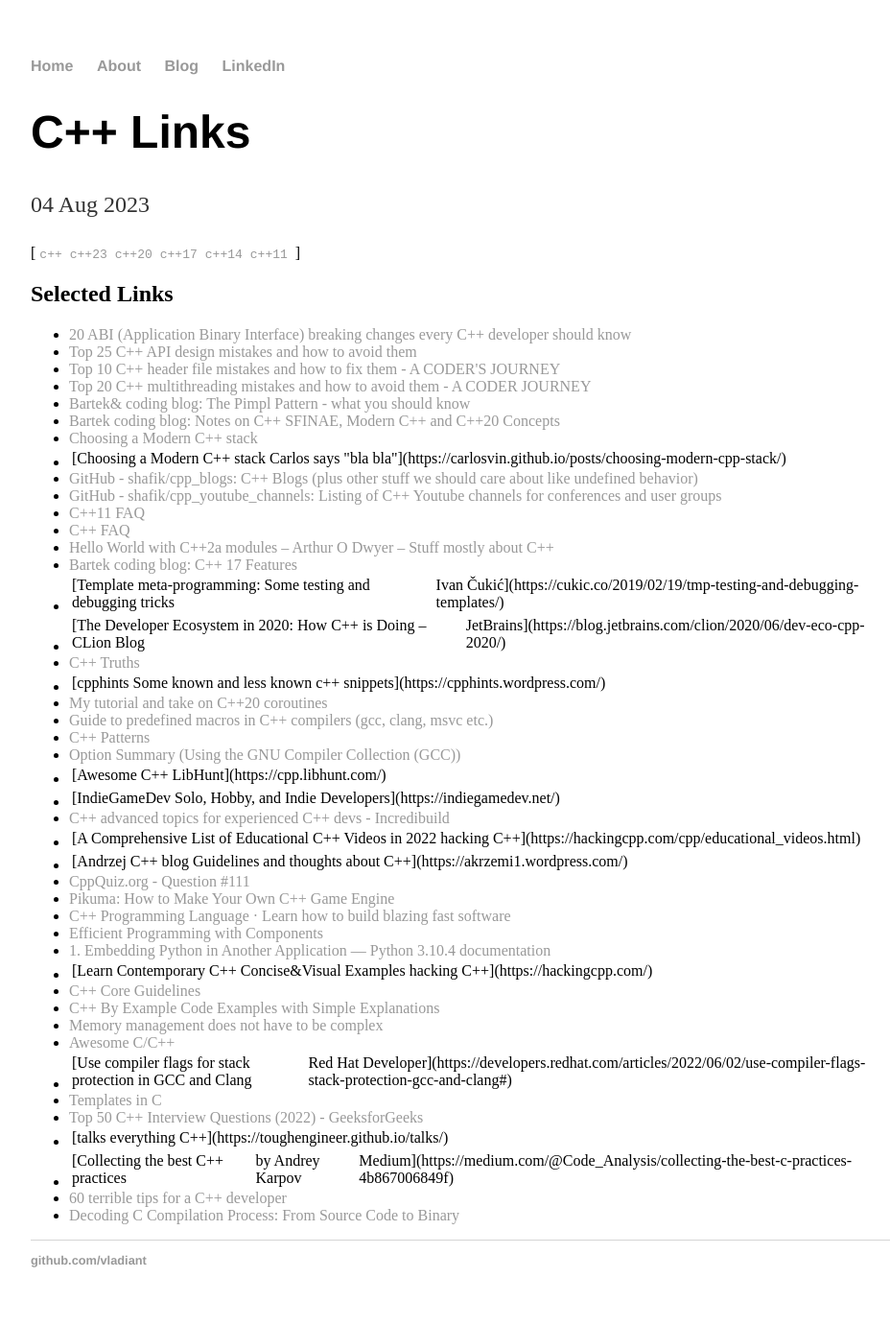
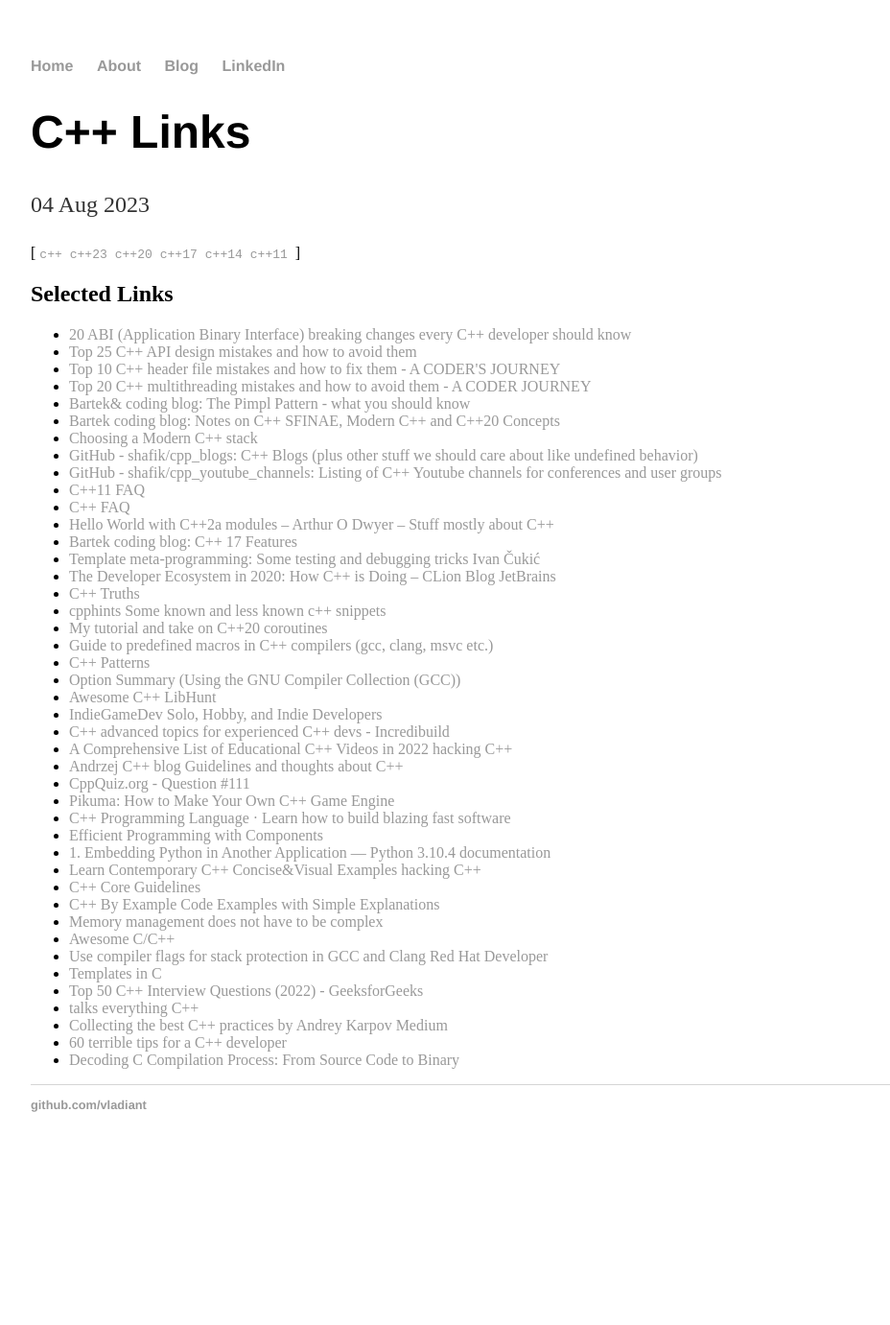
Before and after one commit to vladiant/vladiant.github.io, a Jekyll site: the page built from _posts/2023-08-04-cpplinks.md, in a window 1280 px wide. Shown: the whole page at 96% size, without its empty margins (160-1088 px from the left). Built offline with Jekyll 4.4.1, drawn with Linux system fonts in a browser that asks for light colours; after the commit the page ends 1219 px from its top, so only the background shows below that.

Commit message:
Fix links format

```diff
--- a/_posts/2023-08-04-cpplinks.md
+++ b/_posts/2023-08-04-cpplinks.md
@@ -13,40 +13,39 @@ tags: c++ c++23 c++20 c++17 c++14 c++11
 * [Bartek& coding blog: The Pimpl Pattern - what you should know](https://www.bfilipek.com/2018/01/pimpl.html)
 * [Bartek coding blog: Notes on C++ SFINAE, Modern C++ and C++20 Concepts](https://www.bfilipek.com/2016/02/notes-on-c-sfinae.html?m=1)
 * [Choosing a Modern C++ stack](https://carlosvin.github.io/posts/choosing-modern-cpp-stack/en/)
-* [Choosing a Modern C++ stack | Carlos says &quot;bla bla&quot;](https://carlosvin.github.io/posts/choosing-modern-cpp-stack/)
 * [GitHub - shafik/cpp_blogs: C++ Blogs (plus other stuff we should care about like undefined behavior)](https://github.com/shafik/cpp_blogs)
 * [GitHub - shafik/cpp_youtube_channels: Listing of C++ Youtube channels for conferences and user groups](https://github.com/shafik/cpp_youtube_channels)
 * [C++11 FAQ](http://www.stroustrup.com/C++11FAQ.html)
 * [C++ FAQ](http://www.parashift.com/c++-faq/)
 * [Hello World with C++2a modules – Arthur O Dwyer – Stuff mostly about C++](https://quuxplusone.github.io/blog/2019/11/07/modular-hello-world/)
 * [Bartek coding blog: C++ 17 Features](http://www.bfilipek.com/2017/01/cpp17features.html?m=1)
-* [Template meta-programming: Some testing and debugging tricks | Ivan Čukić](https://cukic.co/2019/02/19/tmp-testing-and-debugging-templates/)
-* [The Developer Ecosystem in 2020: How C++ is Doing – CLion Blog | JetBrains](https://blog.jetbrains.com/clion/2020/06/dev-eco-cpp-2020/)
+* [Template meta-programming: Some testing and debugging tricks  Ivan Čukić](https://cukic.co/2019/02/19/tmp-testing-and-debugging-templates/)
+* [The Developer Ecosystem in 2020: How C++ is Doing – CLion Blog  JetBrains](https://blog.jetbrains.com/clion/2020/06/dev-eco-cpp-2020/)
 * [C++ Truths](http://cpptruths.blogspot.com/)
-* [cpphints | Some known and less known c++ snippets](https://cpphints.wordpress.com/)
+* [cpphints  Some known and less known c++ snippets](https://cpphints.wordpress.com/)
 * [My tutorial and take on C++20 coroutines](https://www.scs.stanford.edu/~dm/blog/c++-coroutines.html)
 * [Guide to predefined macros in C++ compilers (gcc, clang, msvc etc.)](https://blog.kowalczyk.info/article/j/guide-to-predefined-macros-in-c-compilers-gcc-clang-msvc-etc..html)
 * [C++ Patterns](https://cpppatterns.com/)
 * [Option Summary (Using the GNU Compiler Collection (GCC))](https://gcc.gnu.org/onlinedocs/gcc/Option-Summary.html)
-* [Awesome C++ | LibHunt](https://cpp.libhunt.com/)
-* [IndieGameDev | Solo, Hobby, and Indie Developers](https://indiegamedev.net/)
+* [Awesome C++  LibHunt](https://cpp.libhunt.com/)
+* [IndieGameDev  Solo, Hobby, and Indie Developers](https://indiegamedev.net/)
 * [C++ advanced topics for experienced C++ devs - Incredibuild](https://www.incredibuild.com/blog/cpp-advanced-topics-for-experienced-cpp-devs)
-* [A Comprehensive List of Educational C++ Videos in 2022 | hacking C++](https://hackingcpp.com/cpp/educational_videos.html)
-* [Andrzej C++ blog | Guidelines and thoughts about C++](https://akrzemi1.wordpress.com/)
+* [A Comprehensive List of Educational C++ Videos in 2022  hacking C++](https://hackingcpp.com/cpp/educational_videos.html)
+* [Andrzej C++ blog  Guidelines and thoughts about C++](https://akrzemi1.wordpress.com/)
 * [CppQuiz.org - Question #111](https://cppquiz.org/quiz/question/111)
 * [Pikuma: How to Make Your Own C++ Game Engine](https://pikuma.com/blog/how-to-make-your-own-cpp-game-engine)
 * [C++ Programming Language · Learn how to build blazing fast software](https://www.cpp-lang.net/)
 * [Efficient Programming with Components](https://justinmeiners.github.io/efficient-programming-with-components/)
 * [1. Embedding Python in Another Application — Python 3.10.4 documentation](https://docs.python.org/3/extending/embedding.html)
-* [Learn Contemporary C++ | Concise&amp;Visual Examples | hacking C++](https://hackingcpp.com/)
+* [Learn Contemporary C++  Concise&amp;Visual Examples  hacking C++](https://hackingcpp.com/)
 * [C++ Core Guidelines](http://isocpp.github.io/CppCoreGuidelines/CppCoreGuidelines)
 * [C++ By Example Code Examples with Simple Explanations](https://cppbyexample.com/)
 * [Memory management does not have to be complex](https://lucisqr.substack.com/p/memory-management-does-not-have-to)
 * [Awesome C/C++](http://fffaraz.github.io/awesome-cpp/)
-* [Use compiler flags for stack protection in GCC and Clang | Red Hat Developer](https://developers.redhat.com/articles/2022/06/02/use-compiler-flags-stack-protection-gcc-and-clang#)
+* [Use compiler flags for stack protection in GCC and Clang  Red Hat Developer](https://developers.redhat.com/articles/2022/06/02/use-compiler-flags-stack-protection-gcc-and-clang#)
 * [Templates in C](https://www.davidpriver.com/ctemplates.html)
 * [Top 50 C++ Interview Questions (2022) - GeeksforGeeks](https://www.geeksforgeeks.org/top-50-cpp-interview-questions-2022/)
-* [talks | everything C++](https://toughengineer.github.io/talks/)
-* [Collecting the best C++ practices | by Andrey Karpov | Medium](https://medium.com/@Code_Analysis/collecting-the-best-c-practices-4b867006849f)
+* [talks  everything C++](https://toughengineer.github.io/talks/)
+* [Collecting the best C++ practices  by Andrey Karpov  Medium](https://medium.com/@Code_Analysis/collecting-the-best-c-practices-4b867006849f)
 * [60 terrible tips for a C++ developer](https://pvs--studio-com.cdn.ampproject.org/c/s/pvs-studio.com/en/amp/blog/posts/cpp/1053/#ID5091C9399D)
 * [Decoding C Compilation Process: From Source Code to Binary](https://hackthedeveloper.com/c-program-compilation-process/)
```
